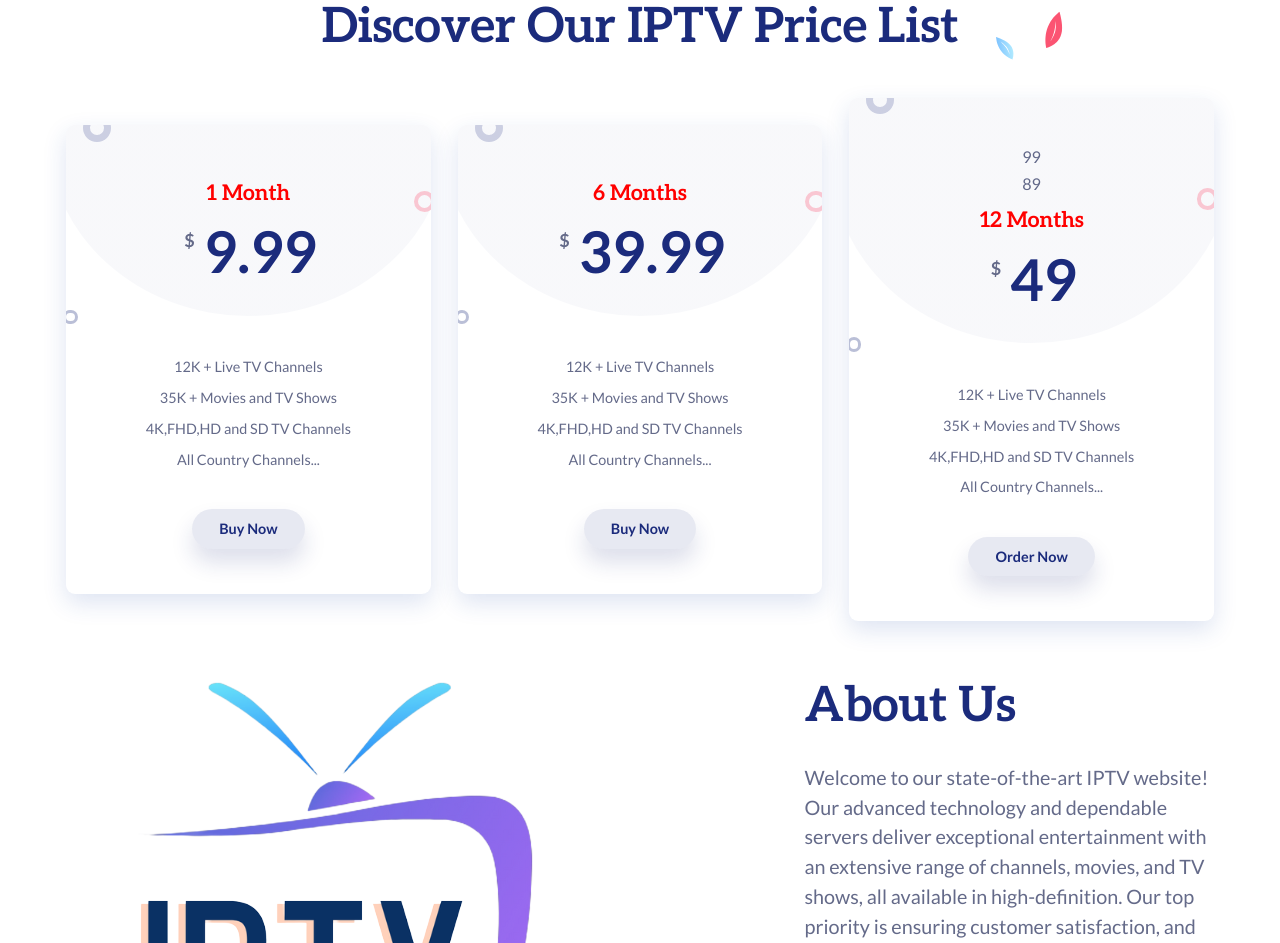
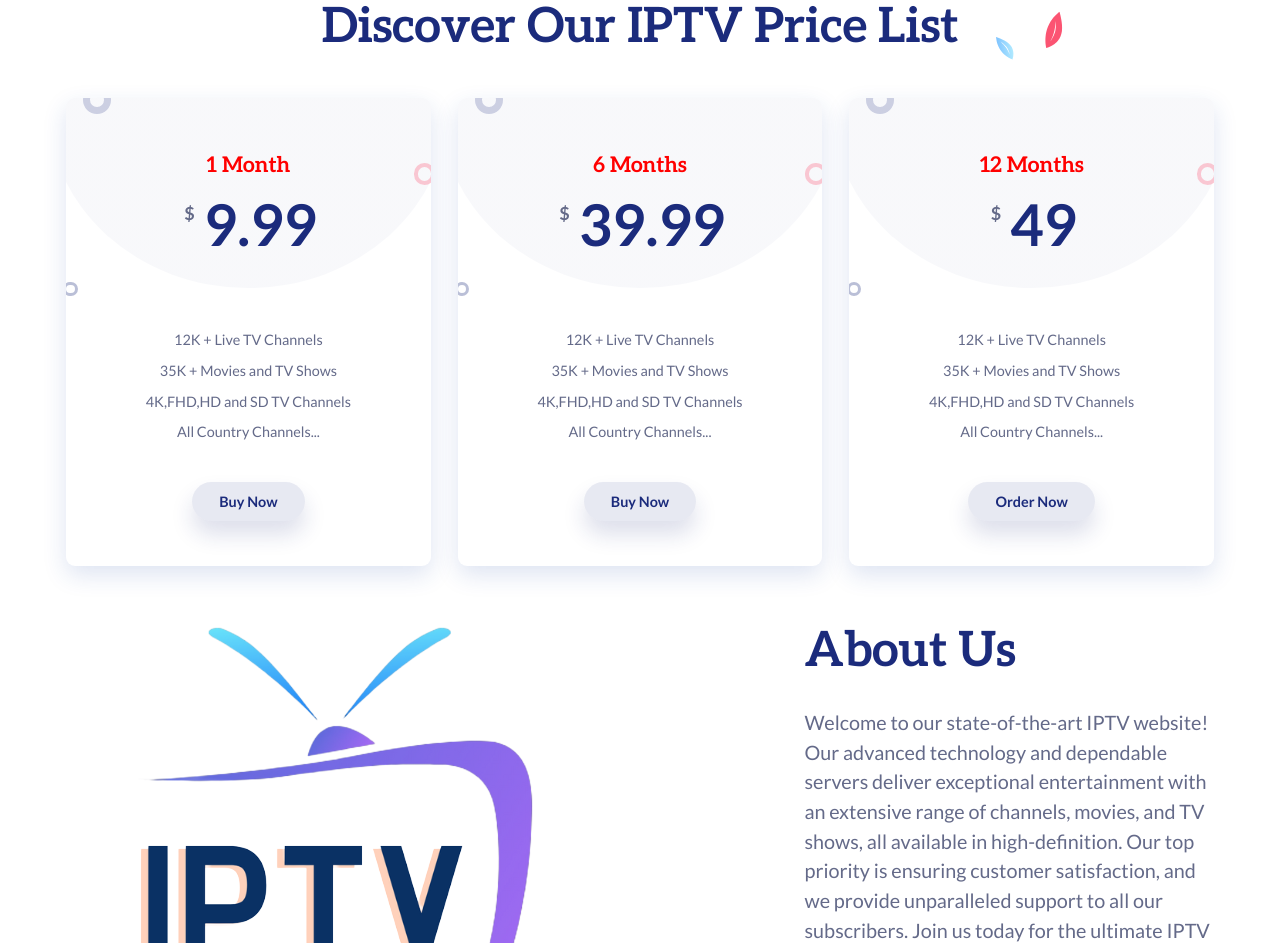
Before and after one commit to IPTVpros/IPTVpros.github.io, a plain HTML site: page index.html in a window 1280 px wide. Shown: the part 2304-3247 px from the top of the page. Drawn offline with Linux system fonts and the light colour scheme.

Commit message:
Update index.html
Signed-off-by: IPTVpros <131504040+IPTVpros@users.noreply.github.com>

```diff
--- a/index.html
+++ b/index.html
@@ -202,7 +202,7 @@
                             </a>
                             <a href="/shop-3" target="_blank" class="prices__item">
                                 <div class="prices__head">
-                                    <div class="prices__decor"><span>99</span>89</div>
+                                    <div class="prices__decor"><span></span></div>
                                     <div class="prices__inner">
                                         <div class="prices__title" style="color: red;">12 Months</div>
                                         <div class="prices__cost">$<span class="prices__cost-val">49</div>
```
